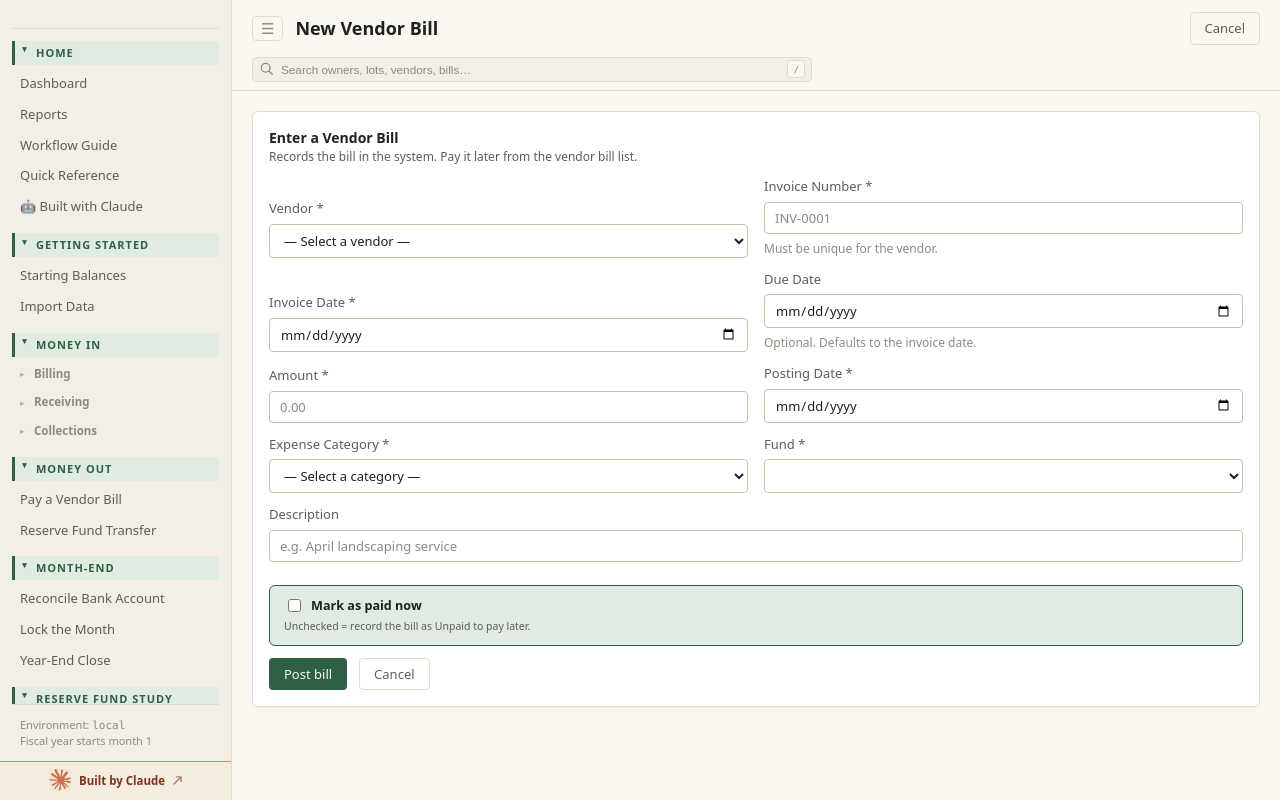
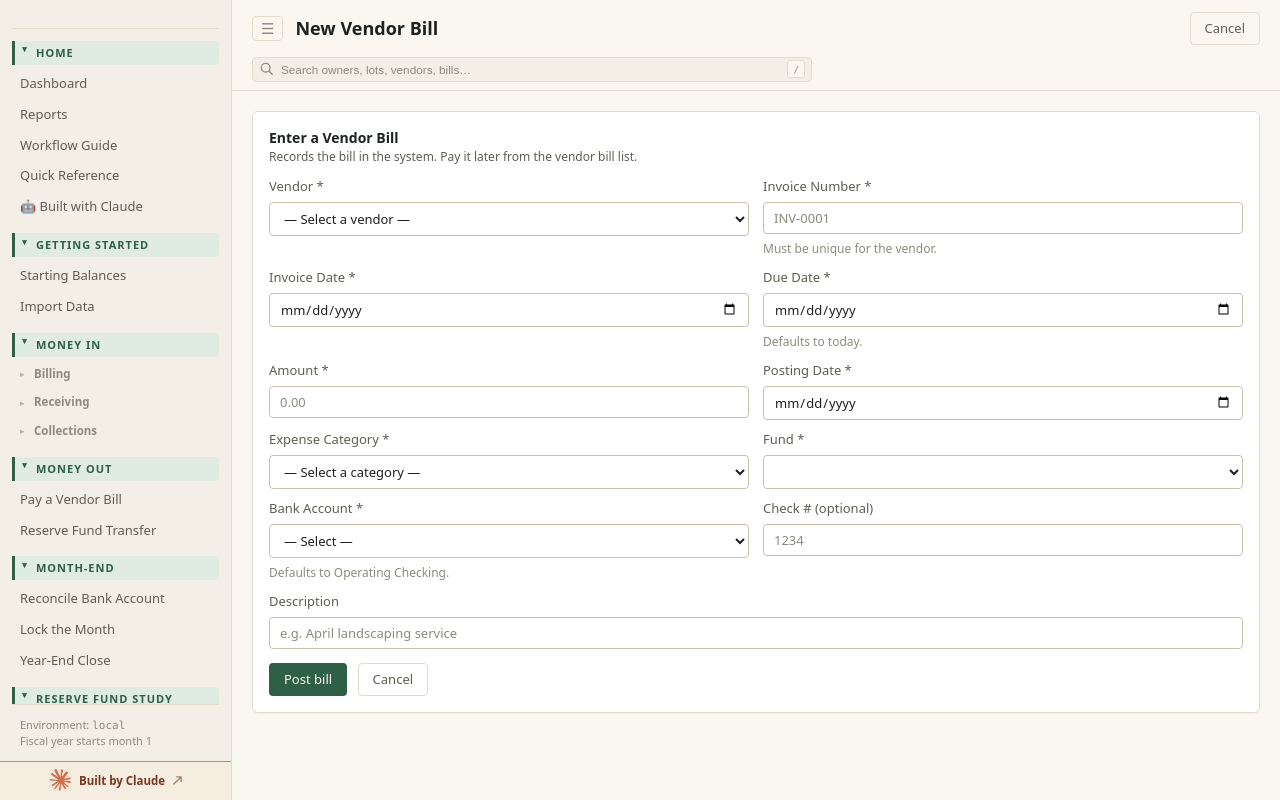
Before and after one commit to dweilert/hoa-accounting-tauri, a Python web app: template src/hoa_accounting/web/templates/vendor_bill_form.html in a window 1280 px wide. Run offline with Jinja, Linux system fonts and the light colour scheme; the template is opened without the code that fills it, so the values that code supplies are empty.

Commit message:
Vendor Bills: treat entry as payment, trim Payment column + hub card
Consolidates the HOA's "enter = paid" workflow:

Form (/vendor-bills/new)
- Dropped the "Mark as paid now" checkbox. Every submit posts a
  vendor_bill AND a bill_payment in one shot; the bill always lands
  as Paid. If a bill is ever truly unpaid (awaiting a board vote,
  say), record it after the fact — not via this form.
- Two-column grid lines the fields up in stable pairs:
    Vendor             | Invoice Number
    Invoice Date       | Due Date
    Amount             | Posting Date
    Expense Category   | Fund
    Bank Account       | Check #
    Description (full width)
  Defaults: Due Date = today, Bank Account = Operating Checking
  (first bank matching "operating" by name, falling back to the
  first active bank).

List (/vendor-bills)
- Dropped the Payment column; it always said "Paid" so it was just
  noise. Column count shrinks to 7; inline-edit row colspan updated
  to match.

Hub (/manage/edit-records)
- Removed the "Bill Payments — coming soon" card. Bill payments are
  created automatically with the bill, so there's no distinct ledger
  to edit separately. Edit the vendor_bill to change category, date,
  memo; edit the bank_account on the bill to change which account
  paid.

Smoke-verified in the browser: new-bill form renders with paired
fields, Due Date pre-filled with today, Bank Account defaulted to
Operating Checking; vendor-bills list no longer shows the Payment
column; the hub shows two live cards and two coming-soon cards
(Non-Dues Income, Assessments).

Co-Authored-By: Claude Opus 4.7 (1M context) <noreply@anthropic.com>

```diff
--- a/src/hoa_accounting/web/templates/edit_records_hub.html
+++ b/src/hoa_accounting/web/templates/edit_records_hub.html
@@ -28,10 +28,6 @@
          "title":"Homeowner Payments",
          "desc":"Dues and special-assessment payments received. Fix receipt #, date, method, bank, memo.",
          "ready": true},
-        {"href":"#",
-         "title":"Bill Payments",
-         "desc":"Individual disbursements recorded against vendor bills. Coming soon.",
-         "ready": false},
         {"href":"#",
          "title":"Non-Dues Income",
          "desc":"Interest, fees, and other receipts not tied to a homeowner. Coming soon.",
--- a/src/hoa_accounting/web/templates/vendor_bill_form.html
+++ b/src/hoa_accounting/web/templates/vendor_bill_form.html
@@ -48,7 +48,8 @@
       </div>
     </div>
 
-    <form method="post" action="/vendor-bills/new" class="form">
+    <form method="post" action="/vendor-bills/new"
+          style="display:grid;grid-template-columns:1fr 1fr;gap:.75rem 1rem;align-items:start;">
       <label class="field">
         <span class="field__label">Vendor *</span>
         <select name="vendor_id" required>
@@ -79,10 +80,10 @@
       </label>
 
       <label class="field">
-        <span class="field__label">Due Date</span>
+        <span class="field__label">Due Date *</span>
         <input type="date" name="due_date"
-               value="{{ values.due_date }}" />
-        <span class="field__hint">Optional. Defaults to the invoice date.</span>
+               value="{{ values.due_date }}" required />
+        <span class="field__hint">Defaults to today.</span>
       </label>
 
       <label class="field">
@@ -126,37 +127,9 @@
         </select>
       </label>
 
-      <label class="field form__row--full">
-        <span class="field__label">Description</span>
-        <input type="text" name="description"
-               value="{{ values.description }}"
-               placeholder="e.g. April landscaping service" />
-      </label>
-
-      {# ── Mark as paid now ───────────────────────────────────────────── #}
-      <div class="form__row--full"
-           style="margin-top:.75rem;padding:.75rem 1rem;
-                  background:var(--accent-subtle);
-                  border:1px solid var(--accent);
-                  border-radius:var(--radius);">
-        <label style="display:flex;align-items:center;gap:.5rem;
-                      font-weight:600;font-size:.9rem;cursor:pointer;">
-          <input type="checkbox" name="mark_paid" id="mark-paid"
-                 value="1"
-                 {% if values.mark_paid %}checked{% endif %}
-                 onchange="togglePaymentFields()" />
-          Mark as paid now
-        </label>
-        <div style="font-size:.75rem;color:var(--text-muted);margin-top:.25rem;">
-          Unchecked = record the bill as Unpaid to pay later.
-        </div>
-
-        <div id="payment-fields" style="display:{% if values.mark_paid %}grid{% else %}none{% endif %};
-             grid-template-columns:repeat(auto-fit,minmax(12rem,1fr));
-             gap:.6rem 1rem;margin-top:.75rem;">
       <label class="field">
         <span class="field__label">Bank Account *</span>
-            <select name="bank_account_id" id="bank-account">
+        <select name="bank_account_id" required>
           <option value="">— Select —</option>
           {% for ba in bank_accounts %}
             <option value="{{ ba.id }}"
@@ -165,41 +138,28 @@
             </option>
           {% endfor %}
         </select>
+        <span class="field__hint">Defaults to Operating Checking.</span>
       </label>
-          <label class="field">
-            <span class="field__label">Payment Date</span>
-            <input type="date" name="payment_date"
-                   value="{{ values.payment_date }}" />
-            <span class="field__hint">Defaults to the Posting Date.</span>
-          </label>
+
       <label class="field">
         <span class="field__label">Check # (optional)</span>
         <input type="text" name="check_number"
                value="{{ values.check_number }}"
                placeholder="1234" />
       </label>
-        </div>
-      </div>
 
-      <div class="form__row--full row">
+      <label class="field" style="grid-column:1 / -1;">
+        <span class="field__label">Description</span>
+        <input type="text" name="description"
+               value="{{ values.description }}"
+               placeholder="e.g. April landscaping service" />
+      </label>
+
+      <div style="grid-column:1 / -1;display:flex;gap:.75rem;margin-top:.25rem;">
         <button type="submit" class="btn btn--primary">Post bill</button>
         <a href="/vendor-bills" class="btn btn--ghost">Cancel</a>
       </div>
     </form>
-
-    <script>
-      function togglePaymentFields() {
-        var chk = document.getElementById('mark-paid');
-        var box = document.getElementById('payment-fields');
-        if (!chk || !box) return;
-        box.style.display = chk.checked ? 'grid' : 'none';
-        // Bank account is required only when "paid now" is on.
-        var ba = document.getElementById('bank-account');
-        if (ba) ba.required = chk.checked;
-      }
-      // Initialise required state on page load.
-      togglePaymentFields();
-    </script>
   </div>
 
   {% if templates %}
```
Also changed, not shown: src/hoa_accounting/web/templates/vendor_bills_list.html (+2 -18 lines), src/hoa_accounting/web/vendor_bill_pages.py (+30 -29 lines). Lines whose indentation alone changed are shown as unchanged.
